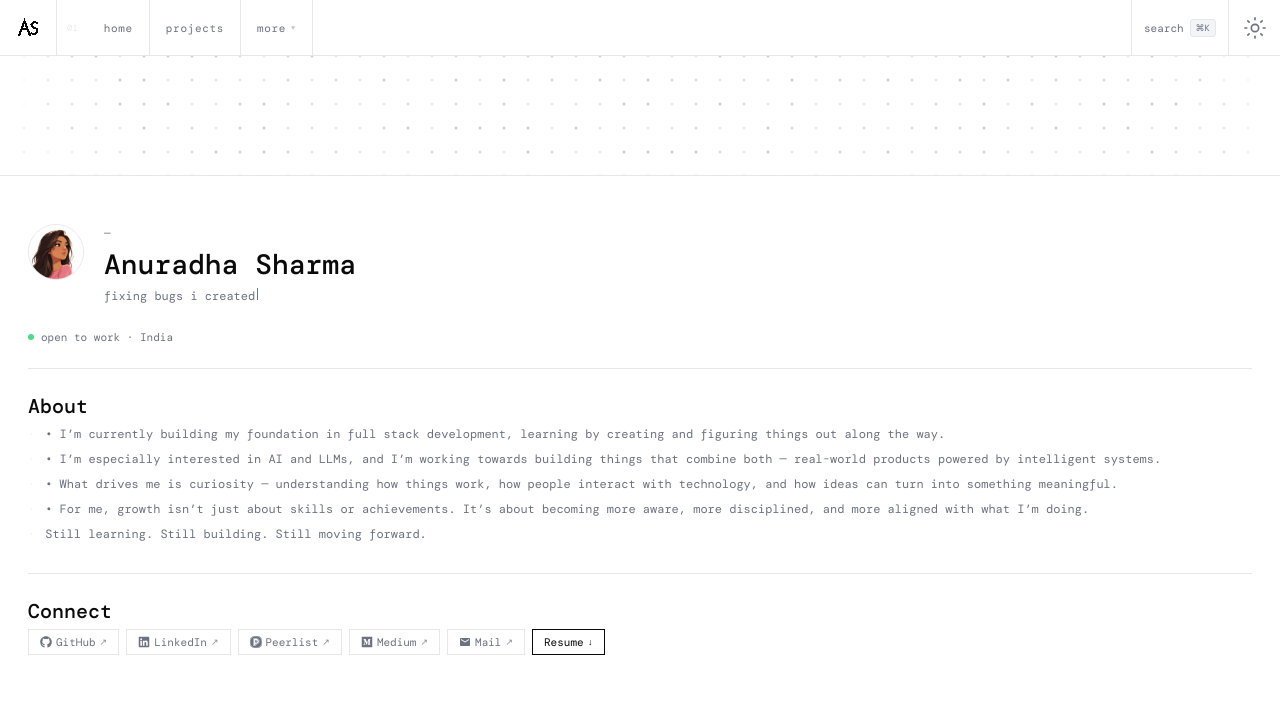
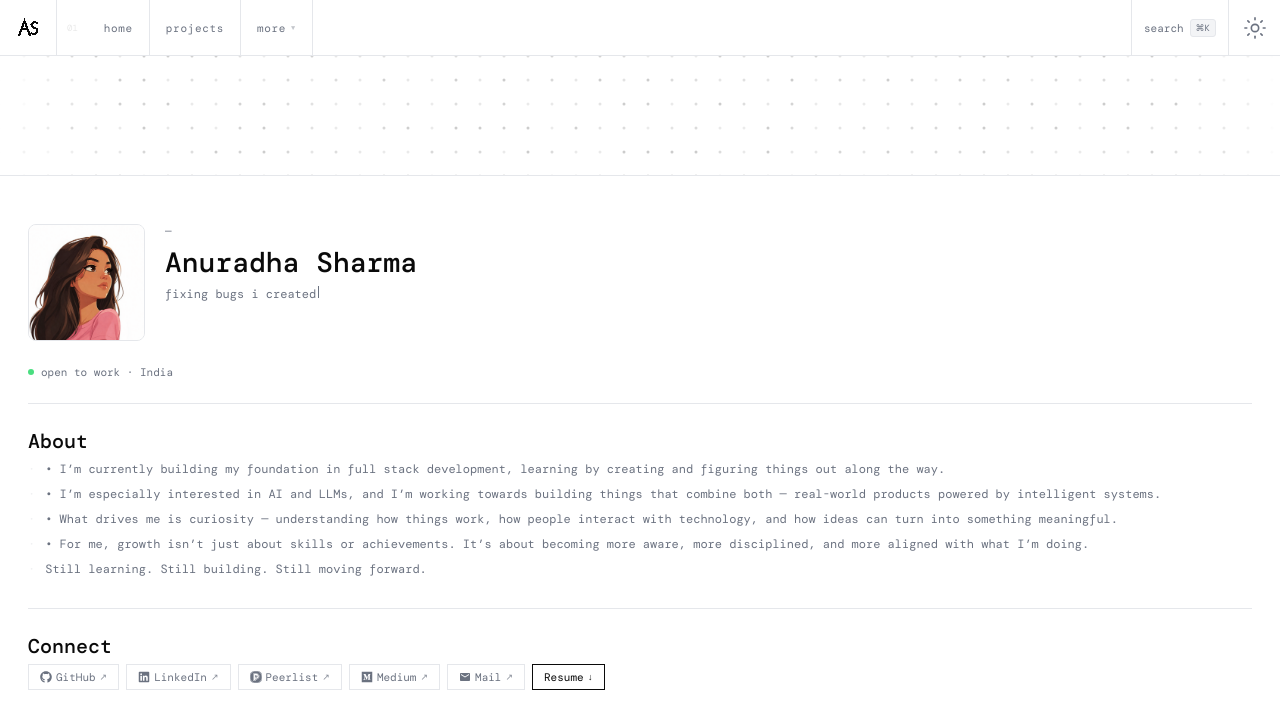
Before and after one commit to anuradhasharma1/my-portfolio, a Next.js app: page / in a window 1280 px wide. Shown: the top 728 px of the page. Built offline with nearby package versions, Linux system fonts and the light colour scheme; a web font is replaced by a local one.

Commit message:
fix: removed avatar glow up effect

```diff
--- a/components/Intro.js
+++ b/components/Intro.js
@@ -106,9 +106,9 @@ export default function Intro() {
                         alignItems: 'center',
                         gap: '16px',
                         flexShrink: 0,
-                        width: '56px',
-                        height: '56px',
-                        borderRadius: '50%',
+                        width: '117px',
+                        height: '117px',
+                        borderRadius: '8px',
                         border: `1.5px solid ${color.ring}`,
                         background: color.bg,
                         overflow: 'hidden',
@@ -154,9 +154,7 @@ export default function Intro() {
                             position: 'absolute',
                             inset: 0,
                             borderRadius: '50%',
-                            boxShadow: avatarToggle
-                                ? '0 0 20px #60a5fa'
-                                : '0 0 12px rgba(255,255,255,0.2)',
+                            boxShadow: 'none',
                             transition: 'all 0.4s ease',
                             pointerEvents: 'none',
                         }}
@@ -164,7 +162,7 @@ export default function Intro() {
                 </div>
 
                 {/* Name */}
-                <div style={{ paddingTop: '2px' }}>
+                <div style={{ paddingTop: '0px' }}>
                     <p style={{
                         fontFamily: 'DM Mono, monospace',
                         fontSize: '11px',
```
